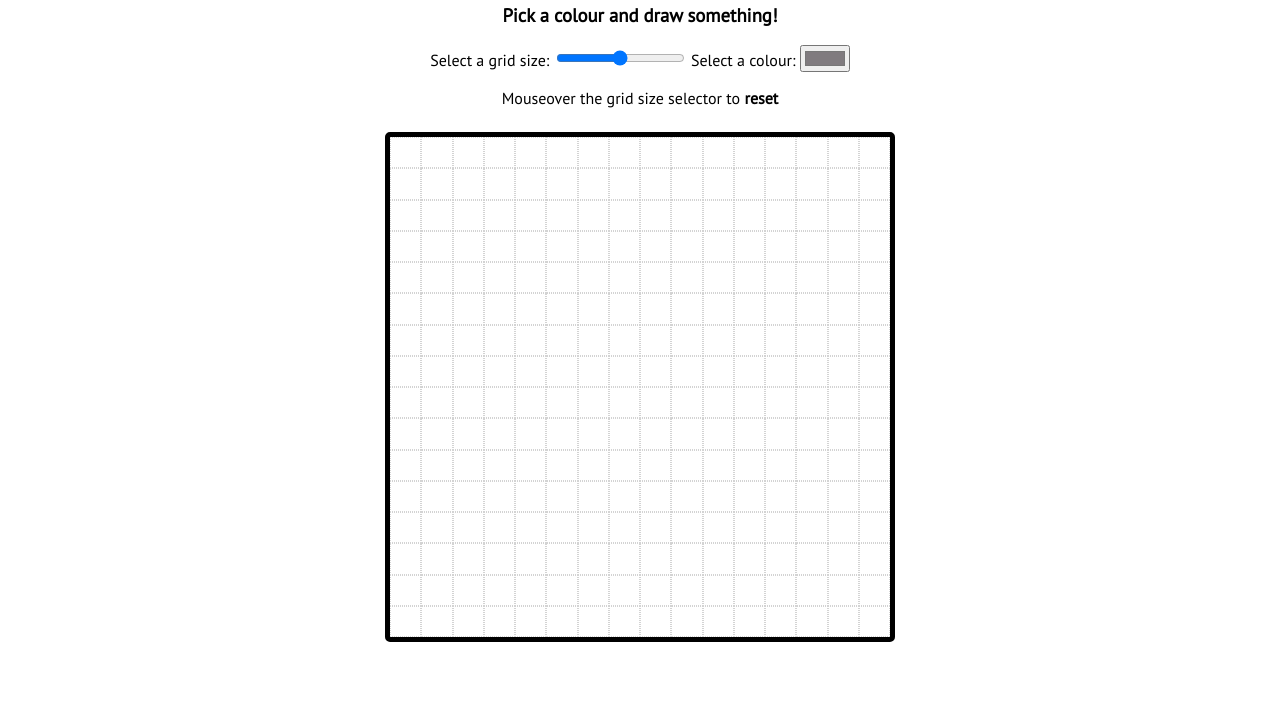
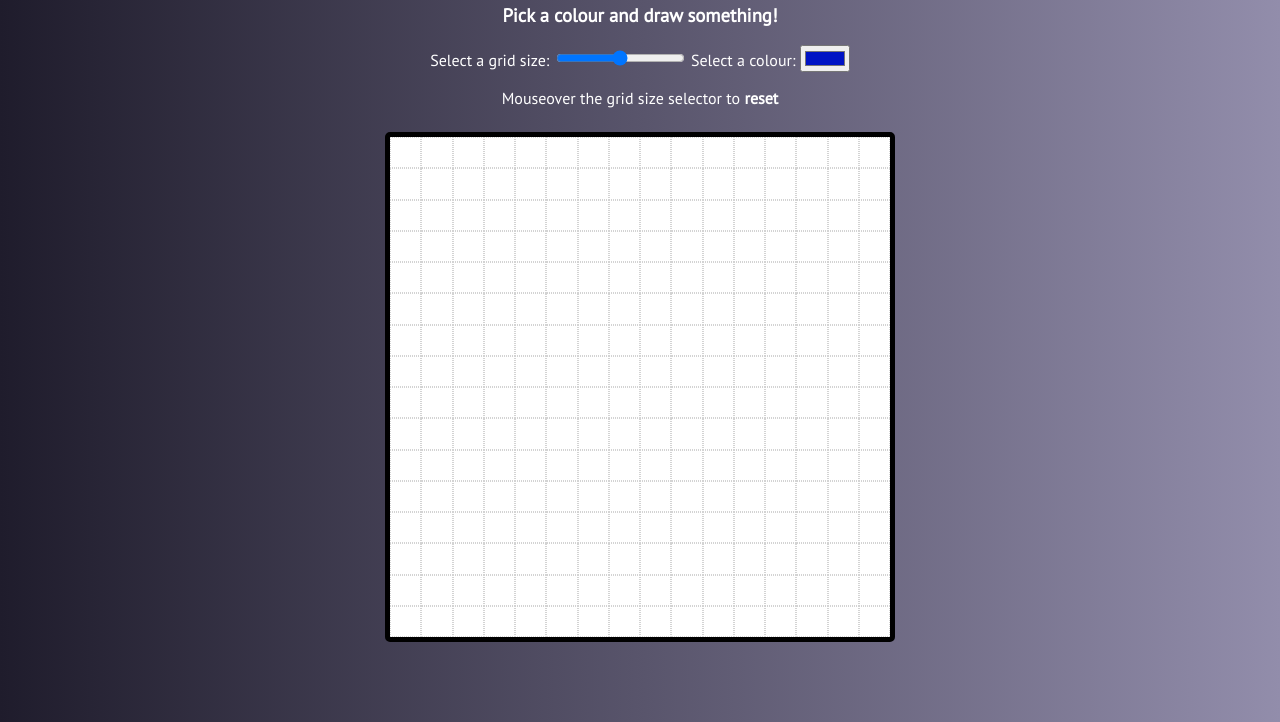
Before and after one commit to jcworth/sketch-pad, a plain HTML site: page index.html in a window 1280 px wide. Shown: the part 78-800 px from the top of the page. Drawn offline with Linux system fonts and the light colour scheme.

Commit message:
Colour update

```diff
--- a/index.html
+++ b/index.html
@@ -8,7 +8,7 @@
 <body>
     <style>
         :root {
-            --squareColor: #807b7f;
+            --squareColor: #0013C4;
         }
 
         html {
@@ -17,6 +17,10 @@
 
         body {
             margin: 0 auto;
+            background: #1f1c2c;
+            background: -webkit-linear-gradient(to right, #1f1c2c, #928dab);
+            background: linear-gradient(to right, #1f1c2c, #928dab);
+            color: white;
         }
 
         .info {
@@ -52,6 +56,7 @@
         .square {
             grid: 1;
             border: 1px dotted lightgrey;
+            background: white;
         }
 
         .color {
@@ -66,7 +71,7 @@
         <label for="Grid Size Select">Select a grid size: </label>
         <input name="Grid Size Select" id="gridSelect" type="range" min="8" max="32">
         <label for="Colour Select">Select a colour: </label>
-        <input name="Colour Select" id="color" type="color" value="#807b7f">
+        <input name="Colour Select" id="color" type="color" value="#0013C4">
         <p>Mouseover the grid size selector to <strong>reset</strong></p>
     </div>
     <div id="grid-container">
```
